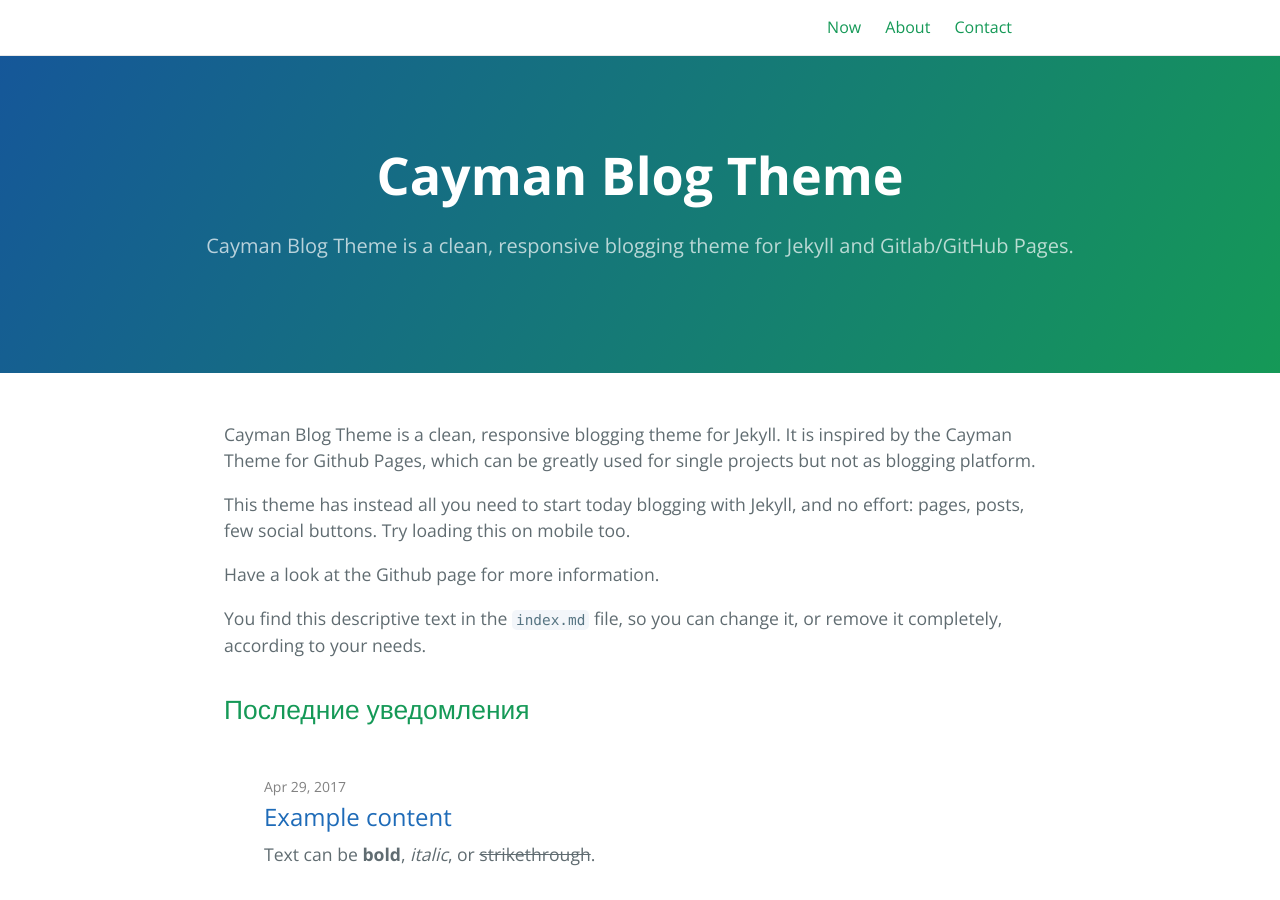
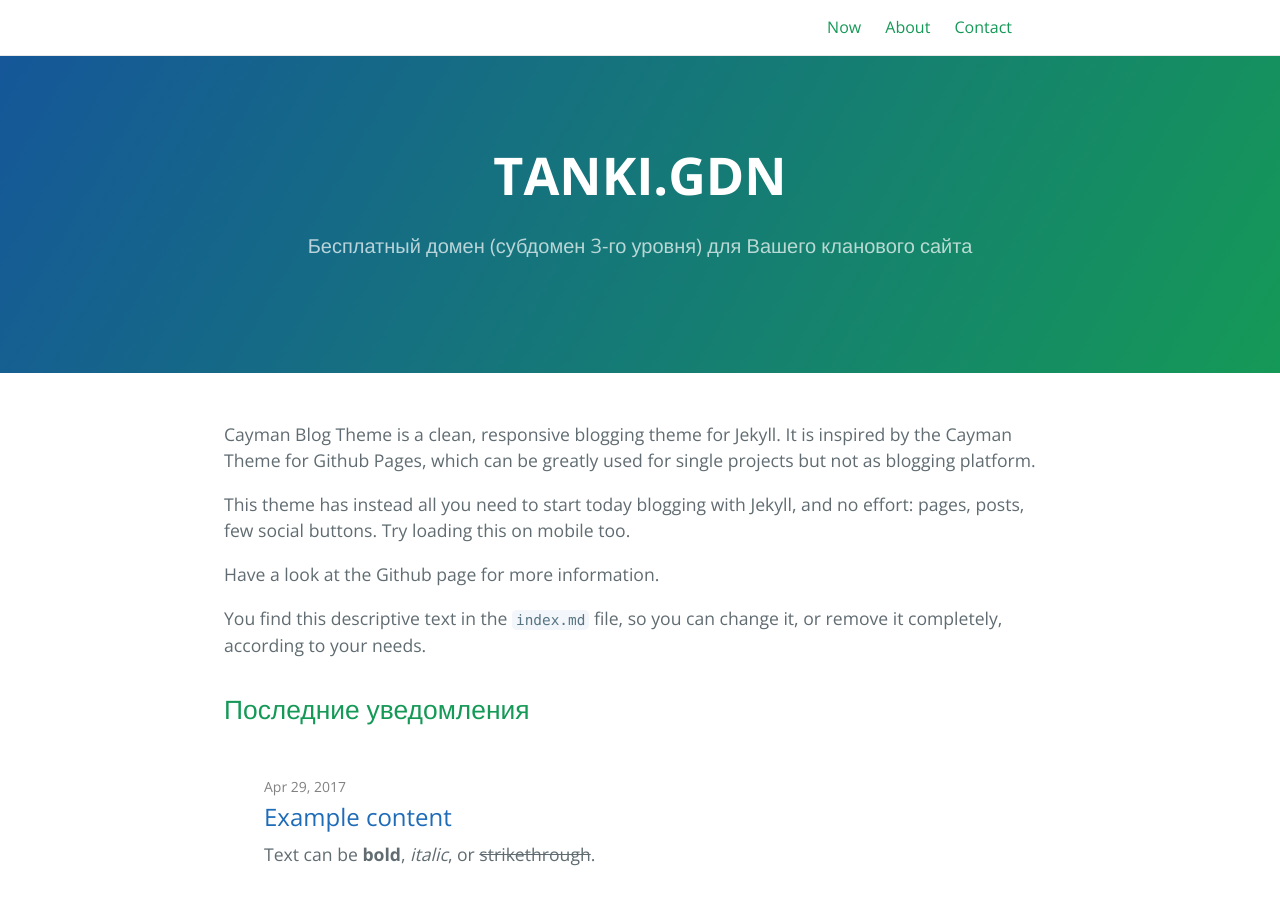
Before and after one commit to urban-tribble/urban-tribble.github.io, a Jekyll site: the page built from index.md, in a window 1280 px wide and 900 px high. Built offline with Jekyll 4.4.1, drawn with Linux system fonts in a browser that asks for light colours.

Commit message:
Update _config.yml

```diff
--- a/_config.yml
+++ b/_config.yml
@@ -1,5 +1,5 @@
-title: Cayman Blog Theme
-description: Cayman Blog Theme is a clean, responsive blogging theme for Jekyll and Gitlab/GitHub Pages.
+title: TANKI.GDN
+description: Бесплатный домен (субдомен 3-го уровня) для Вашего кланового сайта
 show_downloads: true
 
 baseurl: "" # change this to the subpath of your site, e.g. /blog. Leave it empty if you don't need it.
```
